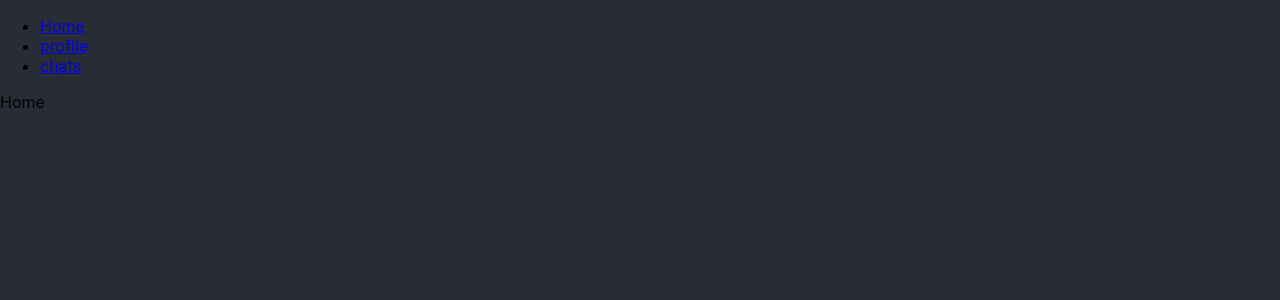
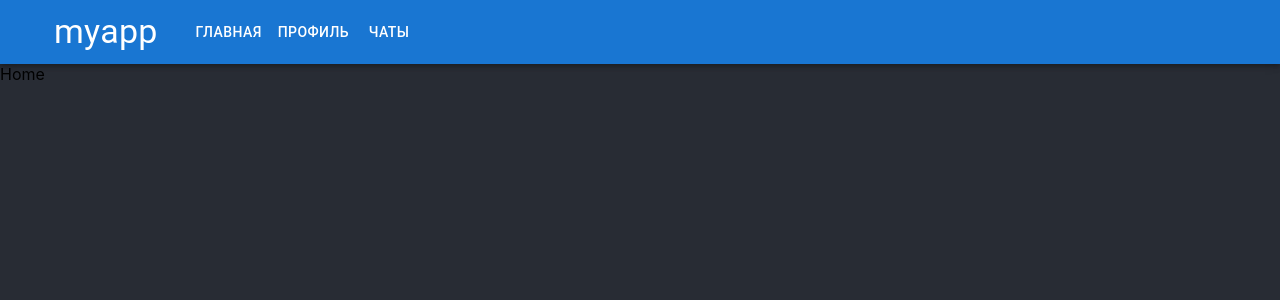
Before and after one commit to vKayroNv/ReactJS, a React (Create React App) app in the folder myapp/: page / in a window 1280 px wide. Shown: the top 300 px of the page. Built offline with nearby package versions, Linux system fonts and the light colour scheme.

Commit message:
Добавлен header

```diff
--- a/myapp/src/App.js
+++ b/myapp/src/App.js
@@ -8,6 +8,7 @@ import { BrowserRouter, Route, Link, Routes } from 'react-router-dom';
 import Profile from './components/Profile';
 import Chats from './components/Chats';
 import Home from './components/Home';
+import Header from './components/Header';
 
 
 function App() {
@@ -34,40 +35,13 @@ function App() {
   return (
     <>
       <BrowserRouter>
-        <ul>
-          <li>
-            <Link to="/">Home</Link>
-          </li>
-          <li>
-            <Link to="/profile">profile</Link>
-          </li>
-          <li>
-            <Link to="/chats">chats</Link>
-          </li>
-        </ul>
-
+        <Header/>
         <Routes>
           <Route path="/" element={<Home />}/>
           <Route path="/profile" element={<Profile />}/>
           <Route path="/chats" element={<Chats />}/>
         </Routes>
       </BrowserRouter>
-      {/*<Grid container spacing={2}>
-        <Grid item xs={3}>
-          <List>
-            <ListItem>Тест1</ListItem>
-            <ListItem>Тест2</ListItem>
-          </List>
-        </Grid>
-        <Grid item xs={9}>
-          <List>
-            {messagesList.map(({author, messageText}, index) => <Message key={index} author={author} messageText={messageText}/>)}
-          </List>
-        </Grid>
-        <Grid item xs={12}>
-          <MessageInput onChangeMessage={newMessage}/>
-        </Grid>
-      </Grid>*/}
     </>
   );
 }
--- a/myapp/src/components/Header.js
+++ b/myapp/src/components/Header.js
@@ -0,0 +1,16 @@
+import * as React from 'react';
+import {AppBar,Button,Toolbar,Typography} from '@mui/material';
+import { Link } from 'react-router-dom';
+
+export default function Header() {
+  return (
+    <AppBar position="relative">
+        <Toolbar>
+          <Typography variant="h4" margin="0px 30px">myapp</Typography>
+          <Button color="inherit" to="/" component={Link}>Главная</Button>
+          <Button color="inherit" to="/profile" component={Link}>Профиль</Button>
+          <Button color="inherit" to="/chats" component={Link}>Чаты</Button>
+        </Toolbar>
+    </AppBar>
+  );
+};
```
